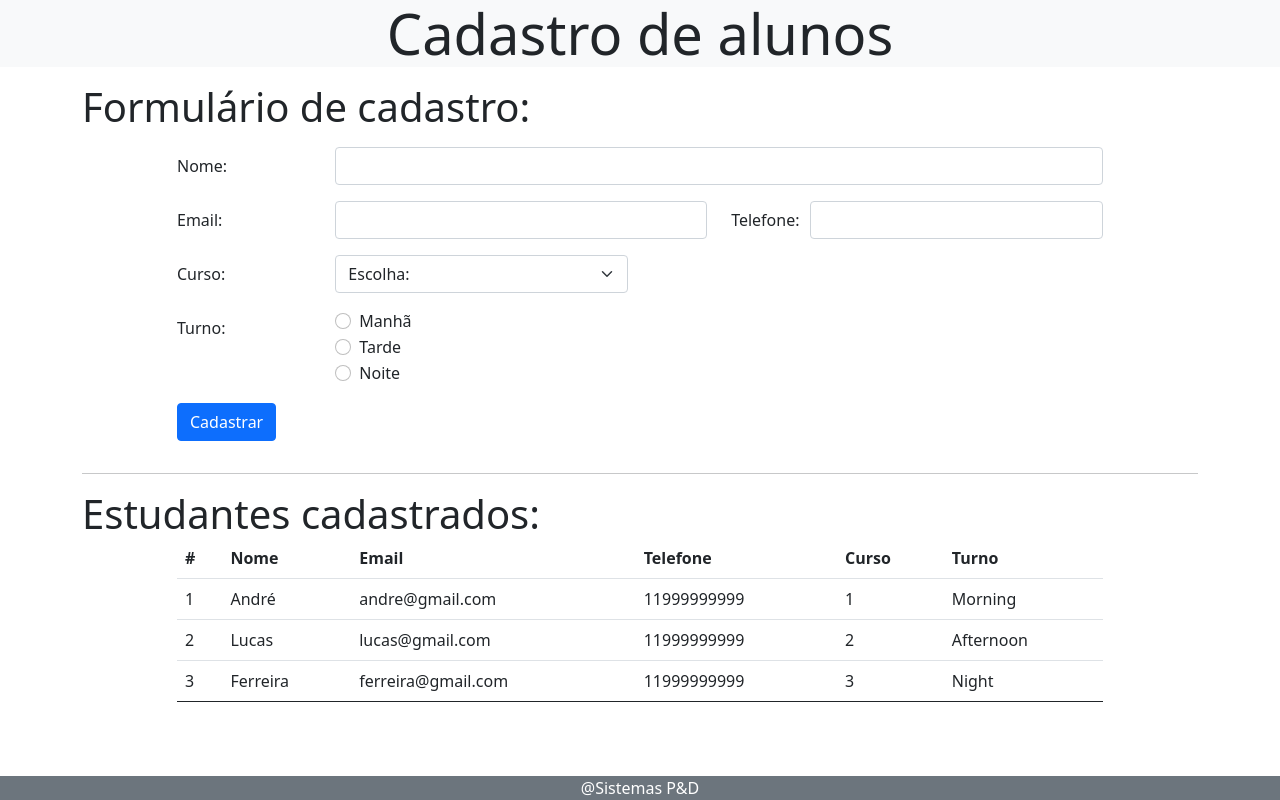
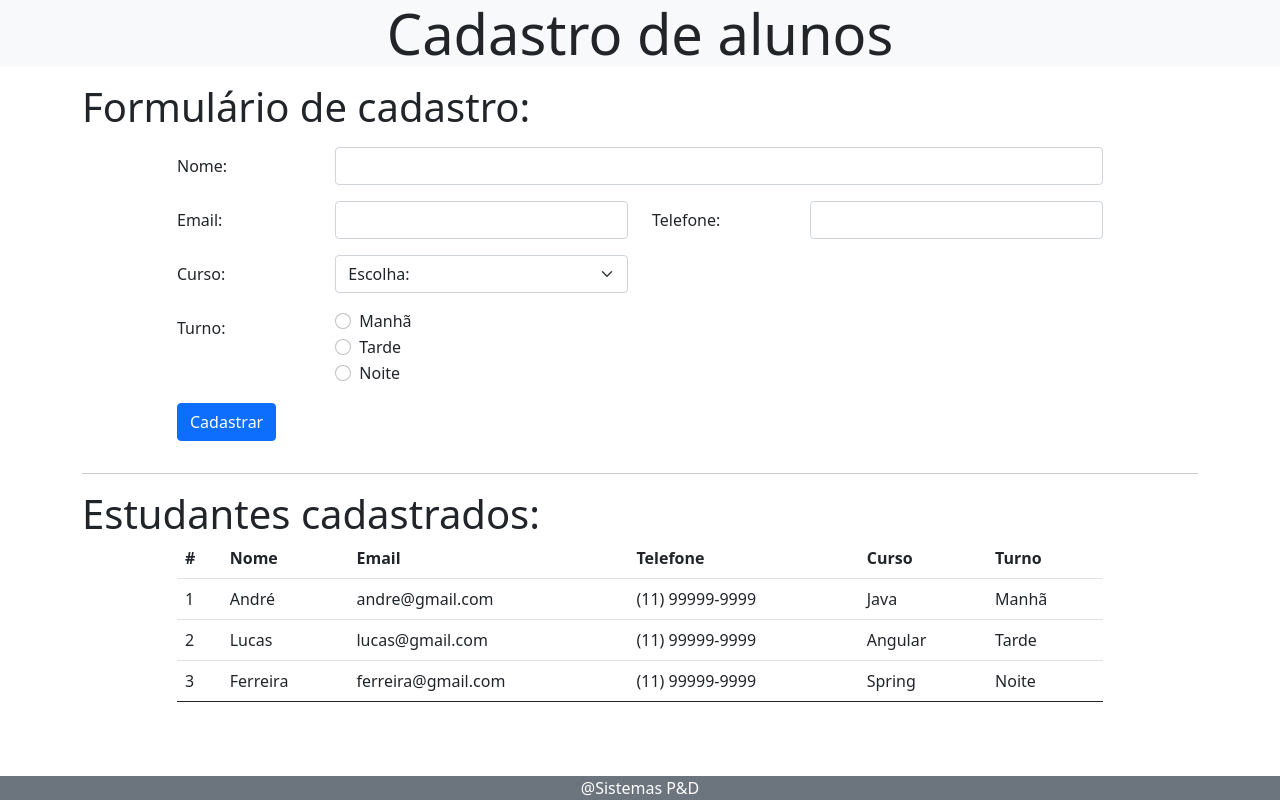
Before and after one commit to AndreLucas0/bootcampdevjr-cadastro-de-alunos-front, a plain HTML site: page index.html in a window 1280 px wide. Drawn offline with nearby package versions, Linux system fonts and the light colour scheme.

Commit message:
projeto finalizado

```diff
--- a/index.html
+++ b/index.html
@@ -21,20 +21,20 @@
 
             <div class="row">
                 <div class="col-md-10 offset-md-1">
-                    <form onsubmit="save(); return false;" id="formStudent">
+                    <form id="formStudent" onsubmit="save(); return false;">
                         <div class="row mb-3 mt-3">
                             <label for="inputName" class="col-sm-2 col-form-label">Nome:</label>
                             <div class="col-sm-10">
-                                <input type="text" class="form-control" id="inputname" required>
+                                <input type="text" class="form-control" id="inputName" required>
                             </div>
                         </div>
 
                         <div class="row mb-3 mt-3">
                             <label for="inputEmail" class="col-sm-2 col-form-label">Email:</label>
-                            <div class="col-sm-5">
+                            <div class="col-sm-4">
                                 <input type="email" class="form-control" id="inputEmail" required>
                             </div>
-                            <label for="inputPhone" class="col-sm-1 col-form-label">Telefone:</label>
+                            <label for="inputPhone" class="col-sm-2 col-form-label">Telefone:</label>
                             <div class="col-sm-4">
                                 <input type="text" class="form-control" id="inputPhone" required>
                             </div>
@@ -68,7 +68,7 @@
                                     </label>
                                 </div>
                                 <div class="form-check">
-                                    <input class="form-check-input" type="radio" name="flexRadioDefault" id="flexRadioEvening">
+                                    <input class="form-check-input" type="radio" name="flexRadioDefault" id="flexRadioNight">
                                     <label class="form-check-label" for="flexRadioNight">
                                         Noite
                                     </label>
--- a/js/script.js
+++ b/js/script.js
@@ -1,5 +1,5 @@
 $(document).ready(function(){
-    $('#inputPhone  ').mask('(00) 00000-0000');
+    $('#inputPhone').mask('(00) 00000-0000');
   });
 
   var students = [
@@ -7,7 +7,7 @@ $(document).ready(function(){
       id: 1,
       name: "André",
       email: "andre@gmail.com",
-      phone: "11999999999",
+      phone: "(11) 99999-9999",
       course: 1,
       morning: true,
       afternoon: false,
@@ -17,7 +17,7 @@ $(document).ready(function(){
       id: 2,
       name: "Lucas",
       email: "lucas@gmail.com",
-      phone: "11999999999",
+      phone: "(11) 99999-9999",
       course: 2,
       morning: false,
       afternoon: true,
@@ -27,7 +27,7 @@ $(document).ready(function(){
       id: 3,
       name: "Ferreira",
       email: "ferreira@gmail.com",
-      phone: "11999999999",
+      phone: "(11) 99999-9999",
       course: 3,
       morning: false,
       afternoon: false,
@@ -35,7 +35,7 @@ $(document).ready(function(){
     },
   ];
 
-  var shifts = [
+  var courses = [
     { id: 1, name: "Java"},
     { id: 2, name: "Angular"},
     { id: 3, name: "Spring"}
@@ -80,27 +80,44 @@ $(document).ready(function(){
     newRow.insertCell().appendChild(nameNode);
 
     var emailNode = document.createTextNode(stud.email);
-    newRow.insertCell().appendChild(emailNode);
+    var cell = newRow.insertCell();
+    cell.className = "d-none d-md-table-cell";
+    cell.appendChild(emailNode);
 
     var phoneNode = document.createTextNode(stud.phone);
     newRow.insertCell().appendChild(phoneNode);
 
-    var courseNode = document.createTextNode(stud.course);
-    newRow.insertCell().appendChild(courseNode);
+    var course = "";
+    if (stud.course == 1) {
+      course = "<span>Java</span>"
+    }
+
+    if (stud.course == 2) {
+      course = "<span>Angular</span>"
+    }
+
+    if (stud.course == 3) {
+      course = "<span>Spring</span>"
+    }
+
+    newRow.insertCell().innerHTML = course;
+
+
 
     var shifts = "";
     if (stud.morning) {
-      options = "<span>Morning</span>";
+      shifts = "<span>Manhã</span>";
     }
 
     if (stud.afternoon) {
-      options = "<span>Afternoon</span>";
+      shifts = "<span>Tarde</span>";
     }
 
     if (stud.night) {
-      options = "<span>Night</span>";
+      shifts = "<span>Noite</span>";
     }
 
-    cell = newRow.insertCell();
-    cell.innerHTML = options;
+    var cell = newRow.insertCell();
+    cell.className="d-none d-md-table-cell"
+    cell.innerHTML = shifts;
   }
```
